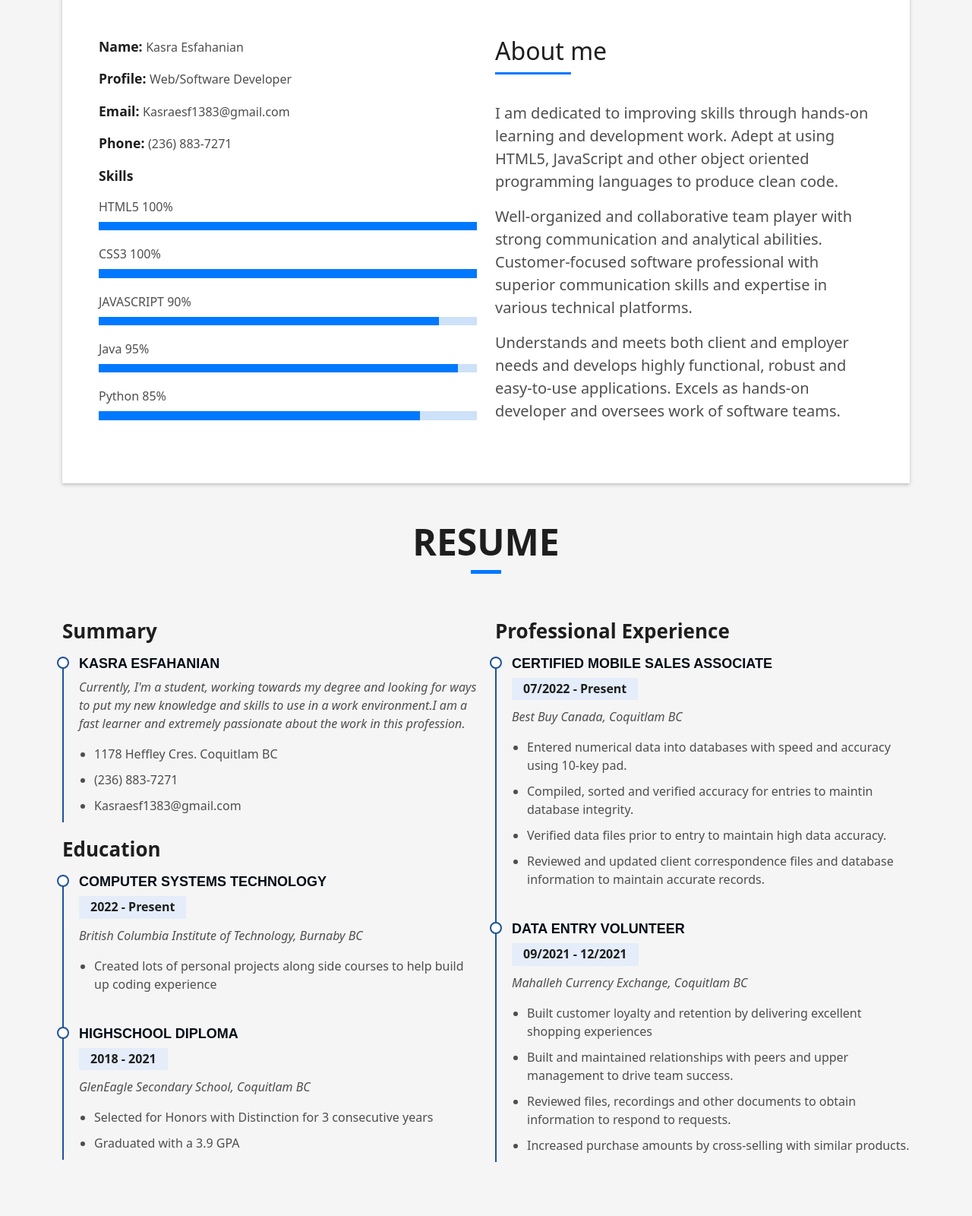
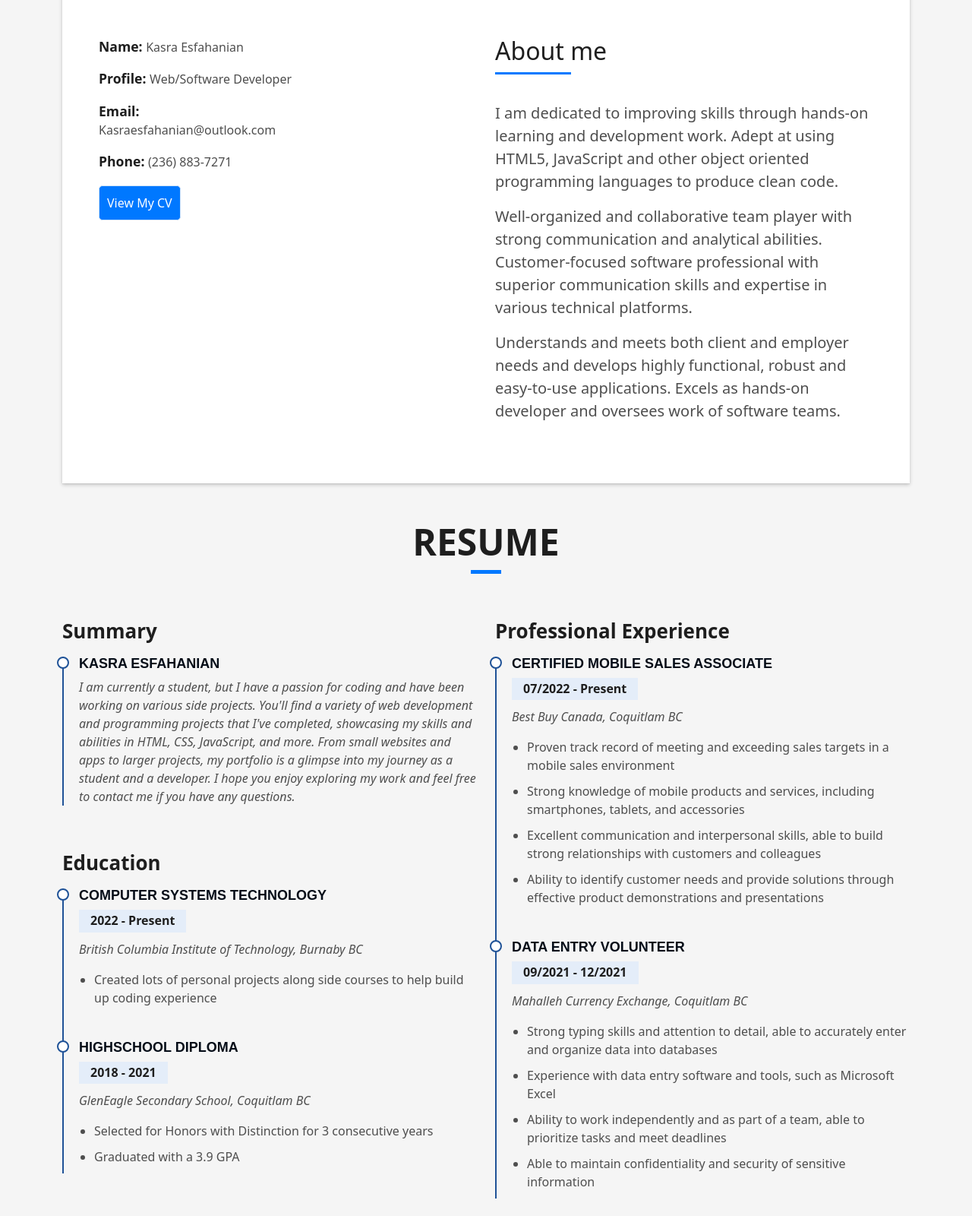
Before and after one commit to Kasraesf/Portfolio, a plain HTML site: page Resume website/index.html in a window 1280 px wide. Shown: the part 880-2480 px from the top of the page at 76% size. Drawn offline with Linux system fonts and the light colour scheme.

Commit message:
Portfolio Changes

```diff
--- a/Resume website/index.html
+++ b/Resume website/index.html
@@ -20,13 +20,6 @@
 
   <!-- Template Main CSS File -->
   <link href="assets/css/style.css" rel="stylesheet">
-
-  <!-- =======================================================
-  * Template Name: DevFolio - v4.7.1
-  * Template URL: https://bootstrapmade.com/devfolio-bootstrap-portfolio-html-template/
-  * Author: BootstrapMade.com
-  * License: https://bootstrapmade.com/license/
-  ======================================================== -->
 </head>
 
 <body>
@@ -36,8 +29,6 @@
     <div class="container d-flex align-items-center justify-content-between">
 
       <h1 class="logo"><a href="index.html">Kasra E.</a></h1>
-      <!-- Uncomment below if you prefer to use an image logo -->
-      <!-- <a href="index.html" class="logo"><img src="assets/img/logo.png" alt="" class="img-fluid"></a>-->
 
       <nav id="navbar" class="navbar">
         <ul>
@@ -83,37 +74,12 @@
                       <div class="about-info">
                         <p><span class="title-s">Name: </span> <span>Kasra Esfahanian</span></p>
                         <p><span class="title-s">Profile: </span> <span>Web/Software Developer</span></p>
-                        <p><span class="title-s">Email: </span> <span>Kasraesf1383@gmail.com</span></p>
+                        <p><span class="title-s">Email: </span> <span>Kasraesfahanian@outlook.com</span></p>
                         <p><span class="title-s">Phone: </span> <span>(236) 883-7271</span></p>
+                        <div class="col-md-12">
+                          <a href="Kasra-Esfahanian-Resume.pdf" download="Kasra-Esfahanian-Resume.pdf" style="color: white;"><button class="button button-a" style="padding: 10px; margin-top: 2px;">View My CV</button></a>
+                        </div>
                       </div>
-                    </div>
-                  </div>
-                  <div class="skill-mf">
-                    <p class="title-s">Skills</p>
-                    <span>HTML5</span> <span class="pull-right">100%</span>
-                    <div class="progress">
-                      <div class="progress-bar" role="progressbar" style="width: 100%;" aria-valuenow="100"
-                        aria-valuemin="0" aria-valuemax="100"></div>
-                    </div>
-                    <span>CSS3</span> <span class="pull-right">100%</span>
-                    <div class="progress">
-                      <div class="progress-bar" role="progressbar" style="width: 100%" aria-valuenow="100"
-                        aria-valuemin="0" aria-valuemax="100"></div>
-                    </div>
-                    <span>JAVASCRIPT</span> <span class="pull-right">90%</span>
-                    <div class="progress">
-                      <div class="progress-bar" role="progressbar" style="width: 90%" aria-valuenow="90"
-                        aria-valuemin="0" aria-valuemax="100"></div>
-                    </div>
-                    <span>Java</span> <span class="pull-right">95%</span>
-                    <div class="progress">
-                      <div class="progress-bar" role="progressbar" style="width: 95%" aria-valuenow="95"
-                        aria-valuemin="0" aria-valuemax="100"></div>
-                    </div>
-                    <span>Python</span> <span class="pull-right">85%</span>
-                    <div class="progress">
-                      <div class="progress-bar" role="progressbar" style="width: 85%" aria-valuenow="85"
-                        aria-valuemin="0" aria-valuemax="100"></div>
                     </div>
                   </div>
                 </div>
@@ -162,16 +128,13 @@
             <h3 class="resume-title">Summary</h3>
             <div class="resume-item pb-0">
               <h4>Kasra Esfahanian</h4>
-              <p><em>Currently, I'm a student, working towards my degree and looking for ways to put my new knowledge
-                  and skills to use in a work environment.I am a fast learner and extremely passionate about the work in
-                  this profession.</em></p>
-              <ul>
-                <li>1178 Heffley Cres. Coquitlam BC</li>
-                <li>(236) 883-7271</li>
-                <li>Kasraesf1383@gmail.com</li>
-              </ul>
+              <p><em>I am currently a student, but I have a passion for coding and have been working on various side
+                  projects. You'll find a variety of web development and programming projects that I've completed,
+                  showcasing my skills and abilities in HTML, CSS, JavaScript, and more. From small websites and apps to
+                  larger projects, my portfolio is a glimpse into my journey as a student and a developer. I hope you
+                  enjoy exploring my work and feel free to contact me if you have any questions.</em></p>
             </div>
-
+            <br>
             <h3 class="resume-title">Education</h3>
             <div class="resume-item">
               <h4>Computer Systems Technology</h4>
@@ -198,12 +161,13 @@
               <h5>07/2022 - Present</h5>
               <p><em>Best Buy Canada, Coquitlam BC</em></p>
               <ul>
-                <li>Entered numerical data into databases with speed and accuracy
-                  using 10-key pad.</li>
-                <li>Compiled, sorted and verified accuracy for entries to maintin database integrity.</li>
-                <li>Verified data files prior to entry to maintain high data accuracy.</li>
-                <li>Reviewed and updated client correspondence files and database
-                  information to maintain accurate records.</li>
+                <li>Proven track record of meeting and exceeding sales targets in a mobile sales environment</li>
+                <li>Strong knowledge of mobile products and services, including smartphones, tablets, and accessories
+                </li>
+                <li>Excellent communication and interpersonal skills, able to build strong relationships with customers
+                  and colleagues</li>
+                <li>Ability to identify customer needs and provide solutions through effective product demonstrations
+                  and presentations</li>
               </ul>
             </div>
             <div class="resume-item">
@@ -211,10 +175,12 @@
               <h5>09/2021 - 12/2021</h5>
               <p><em>Mahalleh Currency Exchange, Coquitlam BC</em></p>
               <ul>
-                <li>Built customer loyalty and retention by delivering excellent shopping experiences</li>
-                <li>Built and maintained relationships with peers and upper management to drive team success.</li>
-                <li>Reviewed files, recordings and other documents to obtain information to respond to requests.</li>
-                <li>Increased purchase amounts by cross-selling with similar products.</li>
+                <li>Strong typing skills and attention to detail, able to accurately enter and organize data into
+                  databases</li>
+                <li>Experience with data entry software and tools, such as Microsoft Excel</li>
+                <li>Ability to work independently and as part of a team, able to prioritize tasks and meet deadlines
+                </li>
+                <li>Able to maintain confidentiality and security of sensitive information</li>
               </ul>
             </div>
           </div>
@@ -381,8 +347,8 @@
                       </p>
                       <ul class="list-ico">
                         <li><span class="bi bi-phone"></span><a href="tel:236-883-7271"> (236) 883-7271</a></li>
-                        <li><span class="bi bi-envelope"></span><a href="mailto:kasraesf1383@gmail.com">
-                            Kasraesf1383@gmail.com </a></li>
+                        <li><span class="bi bi-envelope"></span><a href="mailto:kasraesfahanian@outlook.com">
+                            Kasraesfahanian@outlook.com </a></li>
                         <li><span class="bi bi-linkedin"></span> <a
                             href="https://www.linkedin.com/in/kasra-esfahanian-61b87422a/">Kasra Esfahanian</a></li>
                         <li><span class="bi bi-github"></span> <a href="https://github.com/Kasraesf">Kasraesf</a></li>
@@ -425,7 +391,6 @@
   <script src="assets/vendor/swiper/swiper-bundle.min.js"></script>
   <script src="assets/vendor/typed.js/typed.min.js"></script>
   <script src="assets/vendor/php-email-form/validate.js"></script>
-
   <!-- Template Main JS File -->
   <script src="assets/js/main.js"></script>
 
```
Also changed, not shown: Resume website/forms/Readme.txt (deleted), 2 other files.
